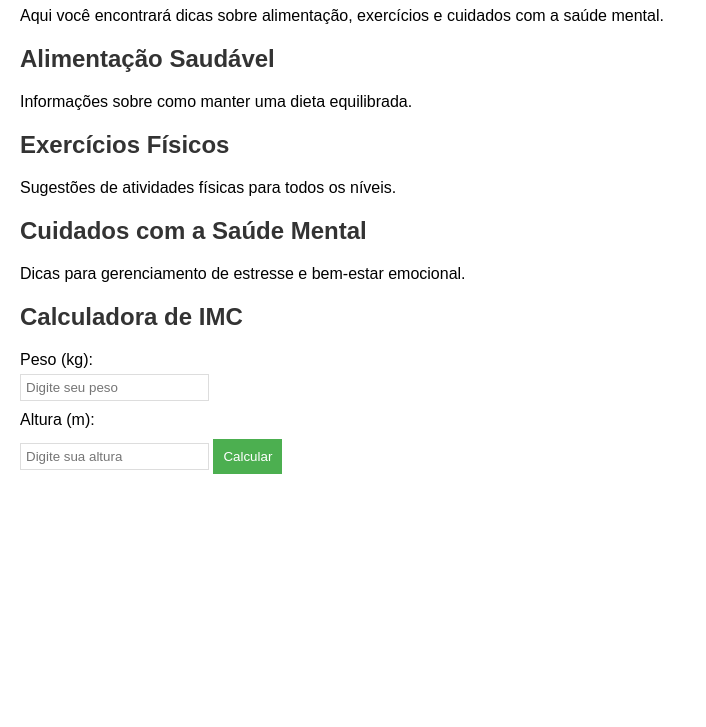
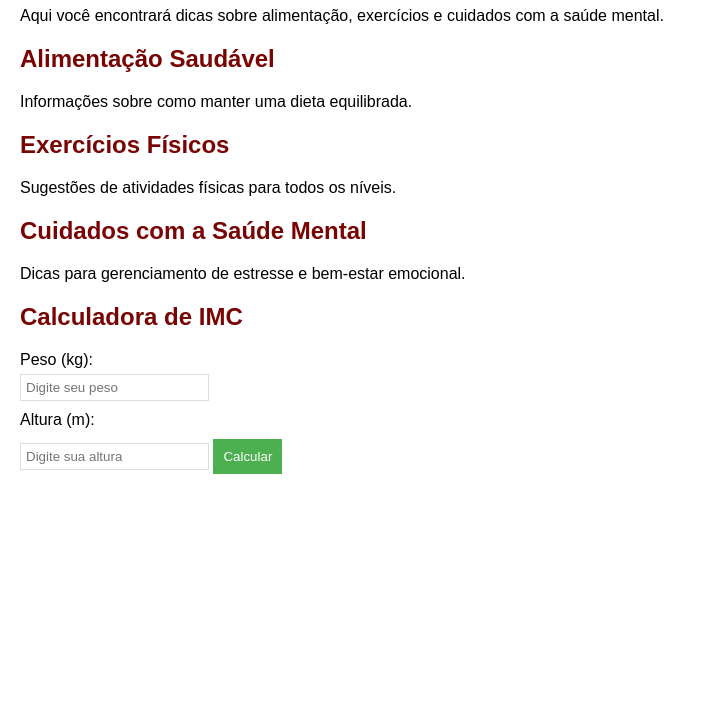
Before and after one commit to siomara777/saude-e-bem-estar, a plain HTML site: page index.html in a window 1280 px wide. Shown: the part 73-800 px from the top of the page, without its empty margins (0-706 px from the left). Drawn offline with Linux system fonts and the light colour scheme.

Commit message:
projeto sobre bem estar

```diff
--- a/styles.css
+++ b/styles.css
@@ -8,7 +8,7 @@ header {
 }
 
 h1, h2 {
-    color: #333;
+    color: #780404;
 }
 
 section {
```
